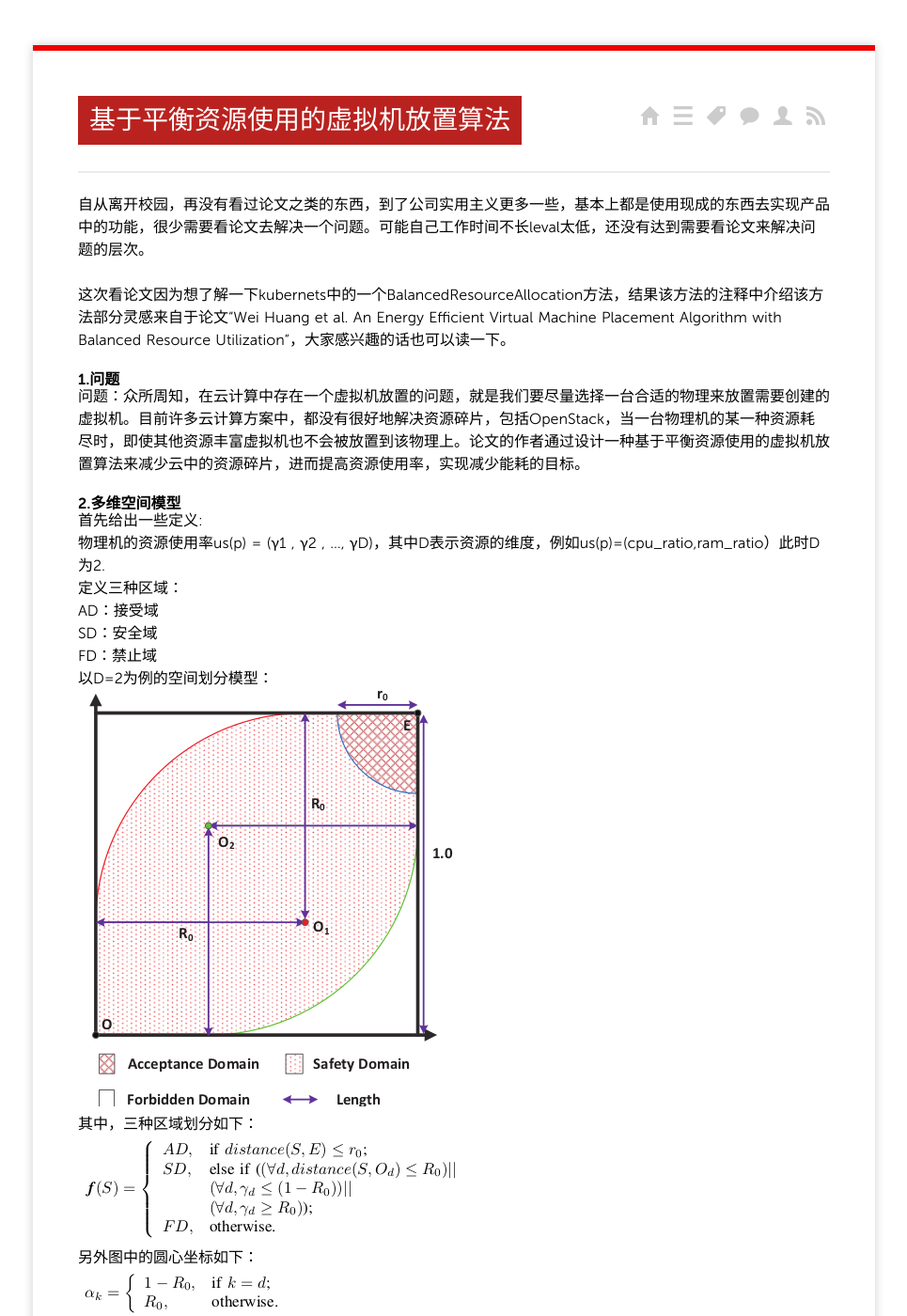
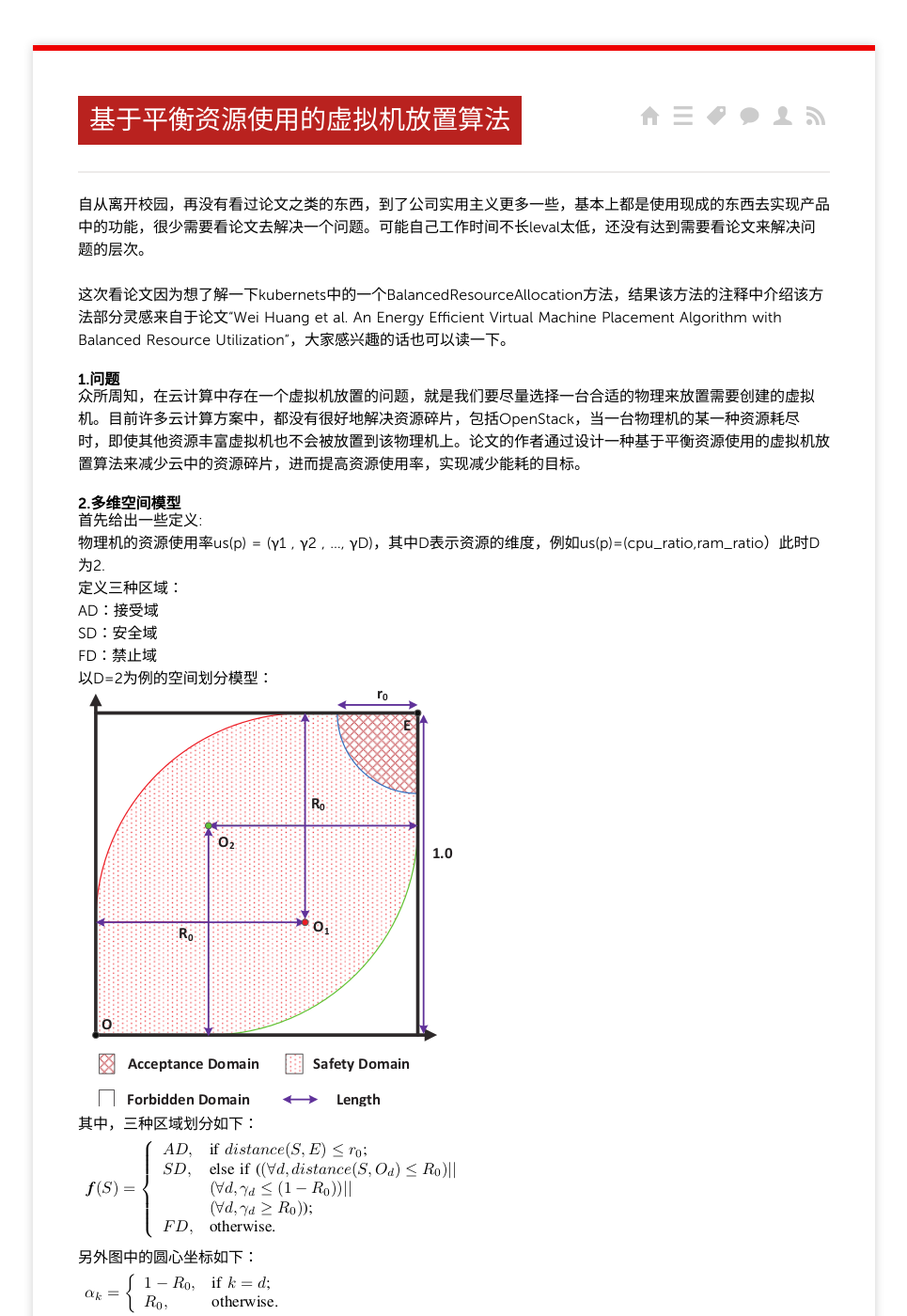
Before and after one commit to zhangchunlong/zhangchunlong.github.io, a Jekyll site: the page built from _posts/2015/2015-05-18-VMP.md, in a window 1280 px wide and 1400 px high. Shown: the whole window at 94% size, without its empty margins (157-1122 px from the left). Built offline with Jekyll 4.4.1, drawn with Linux system fonts in a browser that asks for light colours; nearby versions of some CDN libraries; Markdown is read by kramdown in place of the engine named in the settings; comment, search, counter and statistics services are not loaded; some of the changed text lies outside the part shown.

Commit message:
modify vmp for some places

```diff
--- a/_posts/2015/2015-05-18-VMP.md
+++ b/_posts/2015/2015-05-18-VMP.md
@@ -13,7 +13,7 @@ tags:
 
 ####1.问题
 
-问题：众所周知，在云计算中存在一个虚拟机放置的问题，就是我们要尽量选择一台合适的物理来放置需要创建的虚拟机。目前许多云计算方案中，都没有很好地解决资源碎片，包括OpenStack，当一台物理机的某一种资源耗尽时，即使其他资源丰富虚拟机也不会被放置到该物理上。论文的作者通过设计一种基于平衡资源使用的虚拟机放置算法来减少云中的资源碎片，进而提高资源使用率，实现减少能耗的目标。
+众所周知，在云计算中存在一个虚拟机放置的问题，就是我们要尽量选择一台合适的物理来放置需要创建的虚拟机。目前许多云计算方案中，都没有很好地解决资源碎片，包括OpenStack，当一台物理机的某一种资源耗尽时，即使其他资源丰富虚拟机也不会被放置到该物理机上。论文的作者通过设计一种基于平衡资源使用的虚拟机放置算法来减少云中的资源碎片，进而提高资源使用率，实现减少能耗的目标。
 
 ####2.多维空间模型
 首先给出一些定义:
```
Also changed, not shown: other parts of _posts/2015/2015-05-18-VMP.md (+1 -1 lines).
